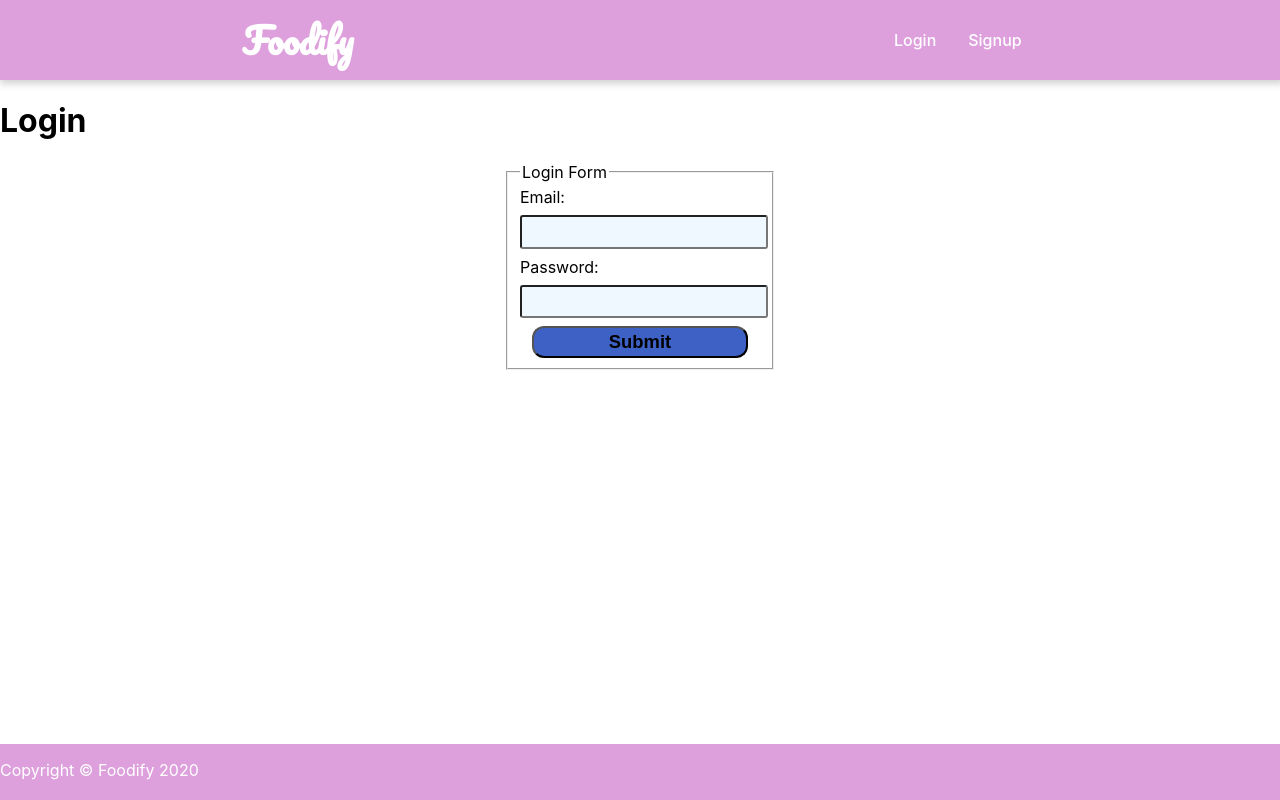
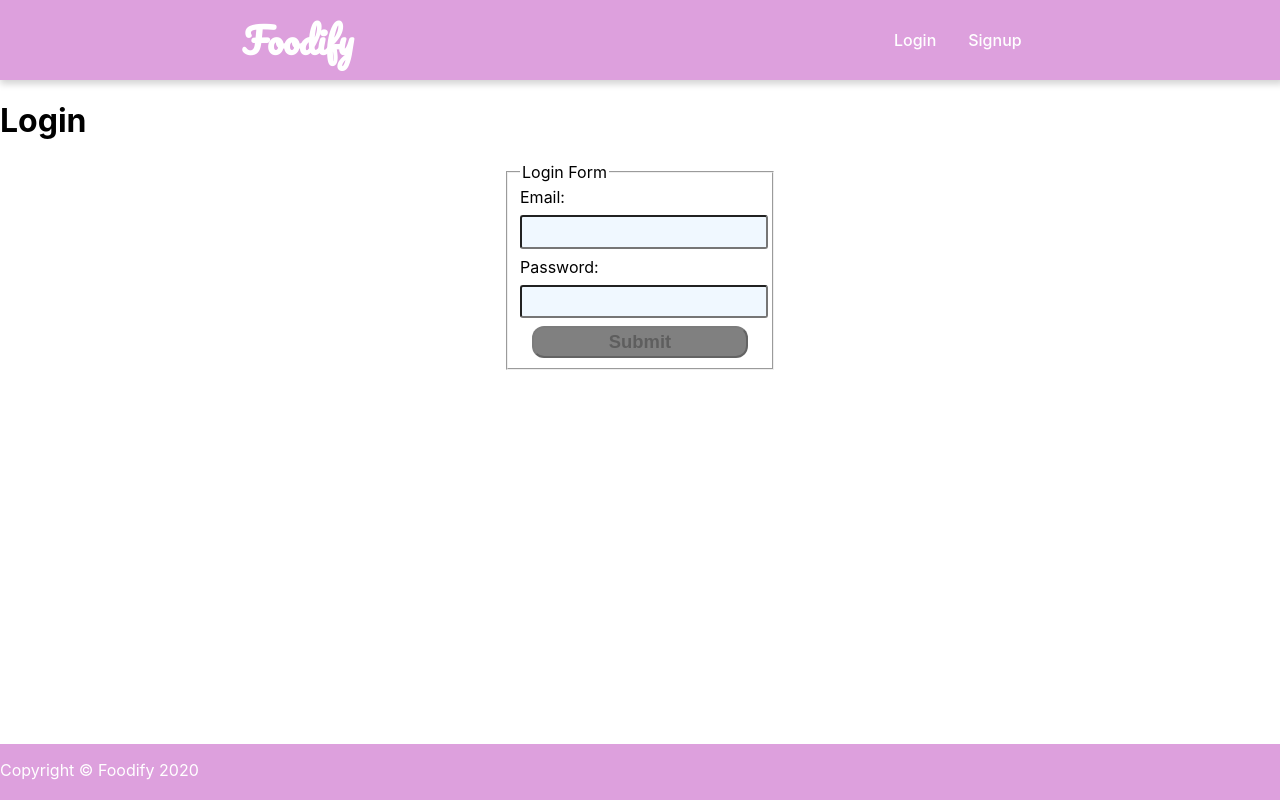
Before and after one commit to Frank-Rauen/foodify, a React (Create React App) app: page /login in a window 1280 px wide. Built offline with nearby package versions, Linux system fonts and the light colour scheme.

Commit message:
adds loginform and restaurant model

```diff
--- a/models/user.js
+++ b/models/user.js
@@ -19,6 +19,10 @@ const userSchema = new Schema({
     timestamps: true
 })
 
+userSchema.methods.comparePassword = function(tryPassword, callback) {
+    bcrypt.compare(tryPassword, this.password, callback)
+};
+
 userSchema.set('toJSON', {
     transform: function(doc, ret) {
         delete ret.password
--- a/routes/api/users.js
+++ b/routes/api/users.js
@@ -3,5 +3,6 @@ const router = express.Router();
 const usersCtrl = require('../../controllers/users');
 
 router.post('/signup', usersCtrl.signup);
+router.post('/login', usersCtrl.login);
 
 module.exports = router;
--- a/src/App.js
+++ b/src/App.js
@@ -47,10 +47,13 @@ class App extends Component {
           : <Redirect to='/login' />
           )} />
         <Route exact path='/login' render={props => (
-          <Login />
+          <Login
+          {...props}
+          handleSignupOrLogin={this.handleSignupOrLogin}/>
           )} />
         <Route exact path='/signup' render={props =>(
-          <Signup {...props}
+          <Signup
+          {...props}
           handleSignupOrLogin={this.handleSignupOrLogin}/>
           )} />
       </Switch>
--- a/src/components/LoginForm/LoginForm.jsx
+++ b/src/components/LoginForm/LoginForm.jsx
@@ -1,5 +1,6 @@
 import React, { Component } from 'react';
 import styles from './LoginForm.module.css';
+import userService from '../../utils/userService';
 
 class LoginForm extends Component {
 
@@ -11,24 +12,54 @@ class LoginForm extends Component {
     getInitialState() {
         return {
         email: '',
-        password: ''
+        password: '',
+        error: ''
         }
     }
 
     handleChange = evt => {
         this.setState({
+            error: '',
             [evt.target.name]: evt.target.value
         })
     }
 
-    handleSubmit = evt => {
+    handleSubmit = async evt => {
         evt.preventDefault();
-        this.setState(this.getInitialState());
+        if(!this.isFormValid()) return;
+        try {
+            const {email, password} =  this.state;
+
+            await userService.login({email, password});
+            this.setState(this.getInitialState(), () => {
+
+                this.props.handleSignupOrLogin();
+                this.props.history.push('/restaurants');
+            });
+
+        } catch (error) {
+            this.setState({
+                email: '',
+                password: '',
+                error: error.message
+            })
+        }
+
+
     }
+
+    isFormValid = evt => {
+        return(
+        this.state.email && this.state.password
+        )}
 
     render() {
        return (
-           <form onSubmit={this.handleSubmit} className={styles.form}>
+           <section className={styles.section}>
+               {
+                   this.state.error && <p>{this.state.error}</p>
+               }
+             <form onSubmit={this.handleSubmit}>
              <fieldset>
                  <legend>Login Form</legend>
 
@@ -50,9 +81,10 @@ class LoginForm extends Component {
                onChange={this.handleChange}/>
 
 
-               <button type='submit'>Submit</button>
+               <button disabled={!this.isFormValid()} type='submit'>Submit</button>
             </fieldset>
            </form>
+        </section>
        )
    }
 }
--- a/src/components/LoginForm/LoginForm.module.css
+++ b/src/components/LoginForm/LoginForm.module.css
@@ -1,11 +1,11 @@
-.form fieldset {
+.section fieldset {
     display: flex;
     flex-direction: column;
     width: 15rem;
     margin: 0 auto;
 }
 
-.form input {
+.section input {
     width: 100%;
     margin: .5rem 0 .5rem 0;
     border-radius: 3px;
@@ -13,7 +13,7 @@
     background-color: aliceblue;
 }
 
-.form button {
+.section button {
     width: 90%;
     height: 2rem;
     background-color: #3d61c4;
@@ -23,3 +23,13 @@
     font-size: 1.15rem;
     margin: 0 auto;
 }
+
+.section button:disabled {
+    background-color: #808080;
+}
+
+.section p {
+    color: #ff0000;
+    font-weight: 700;
+    text-align: center;
+}
--- a/src/components/SignupForm/SignupForm.jsx
+++ b/src/components/SignupForm/SignupForm.jsx
@@ -23,8 +23,9 @@ class SignupForm extends Component {
 
     isFormValid = () => {
         return (
-            this.state.name && this.state.email &&
-            this.state.password === this.state.passwordConfirmation
+            this.state.email &&
+            this.state.password &&
+        this.state.password === this.state.passwordConfirmation
         );
     }
 
--- a/src/pages/Login/Login.jsx
+++ b/src/pages/Login/Login.jsx
@@ -6,7 +6,8 @@ const Login = (props => {
     return (
         <main>
             <h1>Login</h1>
-            <LoginForm />
+            <LoginForm
+            {...props}/>
         </main>
     )
 });
--- a/src/utils/userService.js
+++ b/src/utils/userService.js
@@ -25,8 +25,25 @@ function logout() {
     localStorage.removeItem('token');
 }
 
+function login(creds) {
+    return fetch(BASE_URL + 'login', {
+        method: 'POST',
+        headers: new Headers({'Content-type': 'Application/json'}),
+        body: JSON.stringify(creds)
+    })
+    .then(response => {
+        if(response.ok) {
+            return response.json();
+        } else {
+            throw new Error('Bad Credentials!!!');
+        }
+    })
+    .then(({ token }) => tokenService.setToken(token));
+}
+
 export default {
     signup,
     getUser,
-    logout
+    logout,
+    login
 }
```
Also changed, not shown: controllers/users.js (+21 -1 lines), models/restaurant.js (added, +19 -0 lines).
